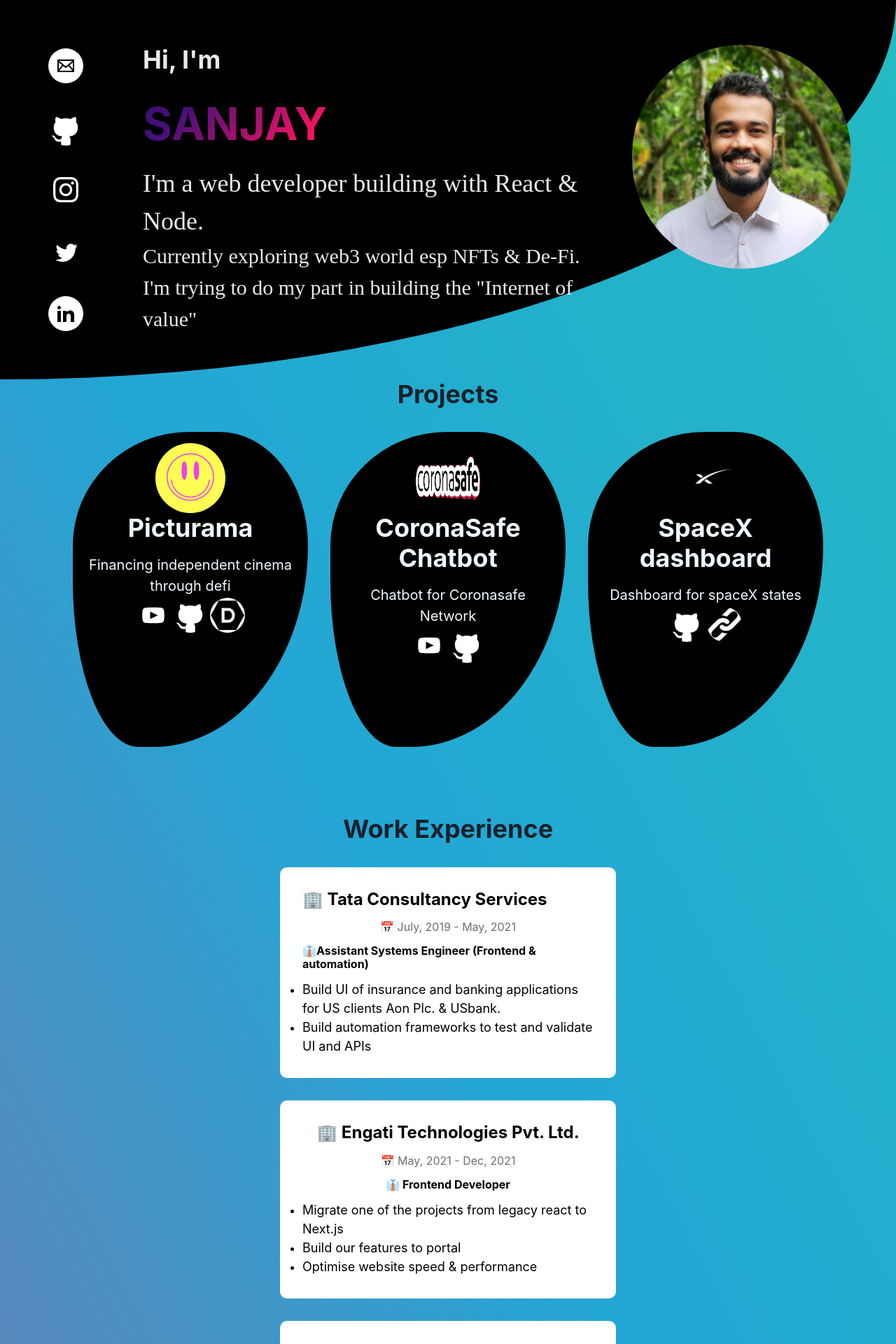
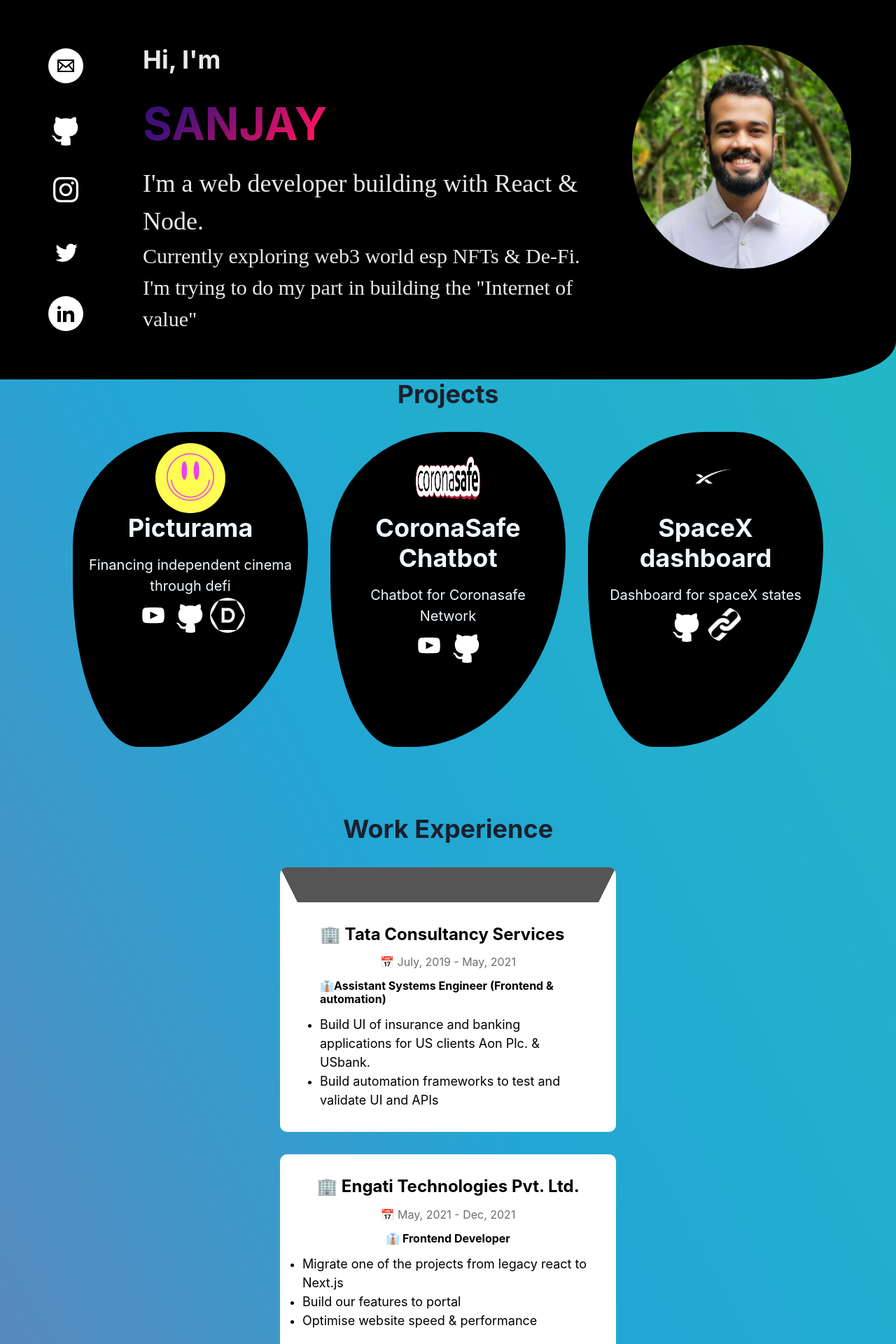
Before and after one commit to sanjayrjs16/personal-website, a Next.js app: page / in a window 1280 px wide. Shown: the top 1920 px of the page at 70% size. Built offline with nearby package versions, Linux system fonts and the light colour scheme.

Commit message:
minor change

```diff
--- a/src/components/experience.tsx
+++ b/src/components/experience.tsx
@@ -33,6 +33,13 @@ const Experience = () => {
           justifyContent={"space-between"}
           alignContent="center"
           mb={"2rem"}
+          style={{
+            // width: 0,
+            // height: 0,
+            borderLeft: "25px solid transparent",
+            borderRight: "25px solid transparent",
+            borderTop: "50px solid #555",
+          }}
         >
           <Heading as="h3" fontSize="2xl" mb={"0.8rem"}>
             🏢 Tata Consultancy Services
--- a/styles/Home.module.css
+++ b/styles/Home.module.css
@@ -34,7 +34,7 @@
   padding-top: 5rem;
   color: #eaeaea;
   font-family: "cursive";
-  border-radius: 0 0 100% 0;
+  border-radius: 0 0 10% 0;
   justify-content: flex-start;
   padding: 4rem;
 }
```
